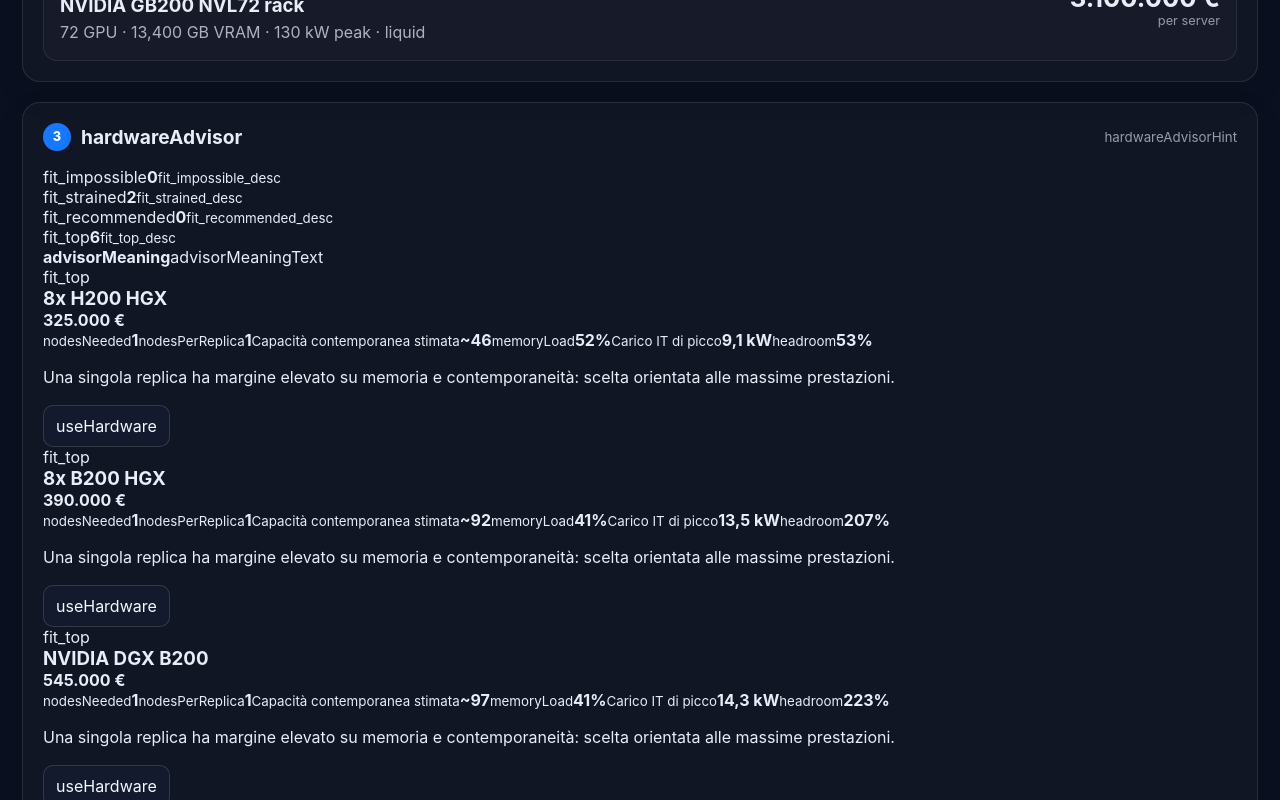
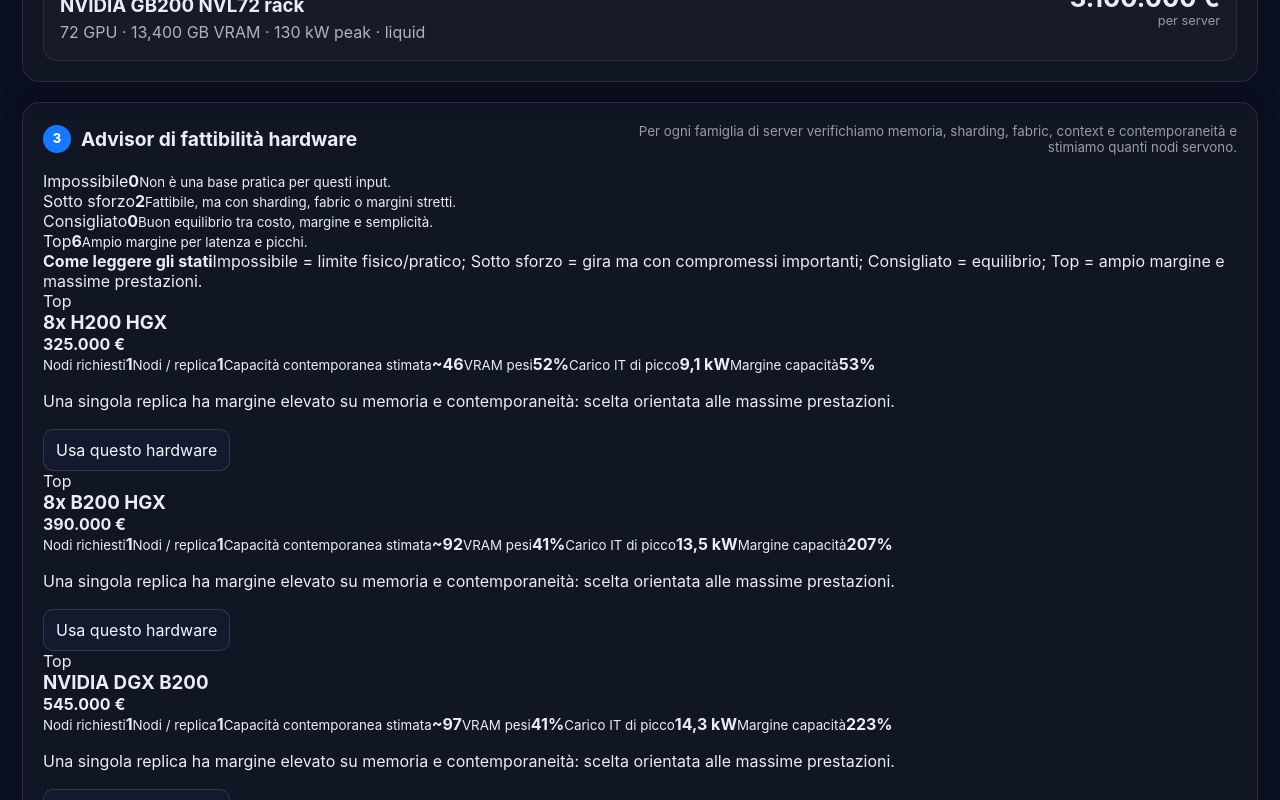
Before and after one commit to KeyserDSoze/AiCalculator, a React (Vite) app: page / in a window 1280 px wide. Shown: the part 840-1640 px from the top of the page. Built offline with nearby package versions, Linux system fonts and the light colour scheme.

Commit message:
feat: translate hardware feasibility advisor

```diff
--- a/src/app/i18n.ts
+++ b/src/app/i18n.ts
@@ -11,6 +11,7 @@
       workload: 'Modello e workload', workloadHint: 'Partiamo dal modello più grande che vuoi poter eseguire e dalla contemporaneità reale.', model: 'Modello massimale', users: 'Utenti medi', concurrent: 'Utenti contemporanei di picco', avgContext: 'Context medio', maxContext: 'Context massimo consentito', outputTokens: 'Output medio per richiesta', strategy: 'Profilo di dimensionamento', conservative: 'Economico', balanced: 'Bilanciato', performance: 'Prestazioni',
       benchmarkTitle: 'Indice benchmark normalizzato', benchmarkDisclaimer: '0–100, composito di benchmark pubblici. Serve per confrontare i modelli, non è un singolo test.', coding: 'Coding', general: 'Generalista', thinking: 'Thinking',
       hardwareAndCosts: 'Hardware e costi on-prem', hardwareHint: 'Lascia Auto per far scegliere il server al motore oppure forza un hardware specifico e sovrascrivi il prezzo.', hardware: 'Server di inferenza', autoHardware: 'Auto · scegli il server più sensato', autoSelected: 'Selezionato automaticamente', selected: 'Selezionato', electricity: 'Costo energia elettrica (€/kWh)', pue: 'PUE / fattore raffrescamento', coolingFixed: 'Raffrescamento fisso annuo (€)', serverPriceOverride: 'Prezzo server inferenza override (€ · 0 = catalogo)', proxyPrice: 'Prezzo server LLMProxy (€)', amortization: 'Ammortamento hardware (anni)', maintenance: 'Manutenzione annua (% CAPEX)', fitout: 'Predisposizione CED iniziale (€)', perServer: 'per server',
+      hardwareAdvisor: 'Advisor di fattibilità hardware', hardwareAdvisorHint: 'Per ogni famiglia di server verifichiamo memoria, sharding, fabric, context e contemporaneità e stimiamo quanti nodi servono.', advisorMeaning: 'Come leggere gli stati', advisorMeaningText: 'Impossibile = limite fisico/pratico; Sotto sforzo = gira ma con compromessi importanti; Consigliato = equilibrio; Top = ampio margine e massime prestazioni.', fitStatus: 'Fattibilità', fit_impossible: 'Impossibile', fit_strained: 'Sotto sforzo', fit_recommended: 'Consigliato', fit_top: 'Top', fit_impossible_desc: 'Non è una base pratica per questi input.', fit_strained_desc: 'Fattibile, ma con sharding, fabric o margini stretti.', fit_recommended_desc: 'Buon equilibrio tra costo, margine e semplicità.', fit_top_desc: 'Ampio margine per latenza e picchi.', nodesNeeded: 'Nodi richiesti', nodesPerReplica: 'Nodi / replica', memoryLoad: 'VRAM pesi', headroom: 'Margine capacità', useHardware: 'Usa questo hardware',
       scenarios: 'Scenari consigliati', scenarioHint: 'Confronto TCO tra hardware di proprietà in casa, hardware in colocation e noleggio.', onprem: 'Acquisto e gestione in casa', colo: 'Hardware proprio in colocation', rental: 'Noleggio / cloud GPU', ownership: 'Hardware di proprietà', proxy: 'Server LLMProxy', capacity: 'Capacità contemporanea stimata', power: 'Carico IT di picco', capex: 'CAPEX iniziale', electricityAnnual: 'Energia annua', coolingAnnual: 'Raffrescamento annuo', annual: 'Costo annuo stimato', fourYearTco: 'TCO 4 anni', monthly: 'Mensile',
       catalogs: 'Catalogo modelli e server', catalogHint: 'Il JSON è la fonte dati versionata: modelli, benchmark, hardware, prezzi e data di aggiornamento.', modelCatalog: 'Modelli open-weight', hardwareCatalog: 'Server e sistemi AI', parameters: 'Parametri', context: 'Context max', tier: 'Tier minimo', purchase: 'Costo acquisto', cooling: 'Cooling',
       save: 'Salva scenario', saved: 'Scenari salvati', exportPdf: 'Esporta PDF', exportXlsx: 'Esporta Excel', dark: 'Scuro', light: 'Chiaro', assumptions: 'Assunzioni e metodologia', warnings: 'Limiti e avvisi', procurementDisclaimer: 'Prima di un acquisto reale: benchmark sul runtime scelto e RFQ del fornitore.'
@@ -20,6 +21,7 @@
       workload: 'Model and workload', workloadHint: 'Start from the largest model you need to run and realistic peak concurrency.', model: 'Maximum model', users: 'Average users', concurrent: 'Peak concurrent users', avgContext: 'Average context', maxContext: 'Maximum allowed context', outputTokens: 'Average output per request', strategy: 'Sizing profile', conservative: 'Economy', balanced: 'Balanced', performance: 'Performance',
       benchmarkTitle: 'Normalized benchmark index', benchmarkDisclaimer: '0–100 composite of public benchmarks. It is for model comparison, not one literal test.', coding: 'Coding', general: 'General', thinking: 'Thinking',
       hardwareAndCosts: 'Hardware and on-prem costs', hardwareHint: 'Keep Auto to let the engine choose a server, or force specific hardware and override its purchase price.', hardware: 'Inference server', autoHardware: 'Auto · choose sensible hardware', autoSelected: 'Automatically selected', selected: 'Selected', electricity: 'Electricity cost (€/kWh)', pue: 'PUE / cooling factor', coolingFixed: 'Fixed annual cooling (€)', serverPriceOverride: 'Inference server price override (€ · 0 = catalog)', proxyPrice: 'LLMProxy server price (€)', amortization: 'Hardware amortization (years)', maintenance: 'Annual maintenance (% CAPEX)', fitout: 'Initial datacenter fit-out (€)', perServer: 'per server',
+      hardwareAdvisor: 'Hardware feasibility advisor', hardwareAdvisorHint: 'For each server family we check memory, sharding, fabric, context and concurrency, then estimate the required node count.', advisorMeaning: 'How to read the statuses', advisorMeaningText: 'Impossible = physical/practical limit; Strained = it runs with important compromises; Recommended = balanced; Top = wide margin and maximum performance.', fitStatus: 'Feasibility', fit_impossible: 'Impossible', fit_strained: 'Strained', fit_recommended: 'Recommended', fit_top: 'Top', fit_impossible_desc: 'Not a practical base for these inputs.', fit_strained_desc: 'Feasible, but with sharding, fabric or tight margins.', fit_recommended_desc: 'Good balance of cost, margin and simplicity.', fit_top_desc: 'Wide margin for latency and peaks.', nodesNeeded: 'Required nodes', nodesPerReplica: 'Nodes / replica', memoryLoad: 'Weight VRAM', headroom: 'Capacity margin', useHardware: 'Use this hardware',
       scenarios: 'Recommended scenarios', scenarioHint: 'TCO comparison between owned on-prem hardware, owned hardware in colocation and rental.', onprem: 'Buy and operate on-prem', colo: 'Owned hardware in colocation', rental: 'Rental / GPU cloud', ownership: 'Owned hardware', proxy: 'LLMProxy servers', capacity: 'Estimated concurrent capacity', power: 'Peak IT load', capex: 'Initial CAPEX', electricityAnnual: 'Annual electricity', coolingAnnual: 'Annual cooling', annual: 'Estimated annual cost', fourYearTco: '4-year TCO', monthly: 'Monthly',
       catalogs: 'Model and server catalog', catalogHint: 'The JSON is the versioned data source for models, benchmarks, hardware, prices and update date.', modelCatalog: 'Open-weight models', hardwareCatalog: 'AI servers and systems', parameters: 'Parameters', context: 'Max context', tier: 'Minimum tier', purchase: 'Purchase cost', cooling: 'Cooling',
       save: 'Save scenario', saved: 'Saved scenarios', exportPdf: 'Export PDF', exportXlsx: 'Export Excel', dark: 'Dark', light: 'Light', assumptions: 'Assumptions and methodology', warnings: 'Limits and warnings', procurementDisclaimer: 'Before procurement: benchmark the selected runtime and obtain a supplier RFQ.'
```
